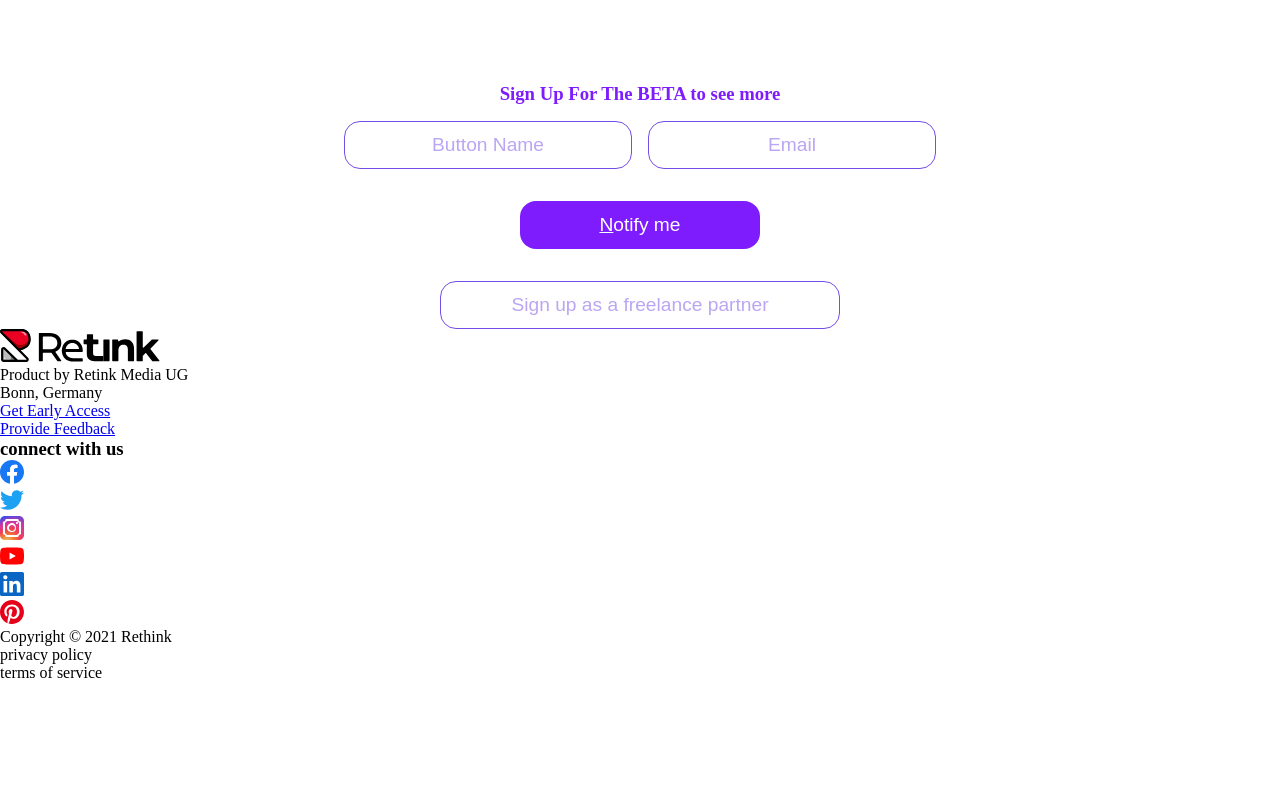
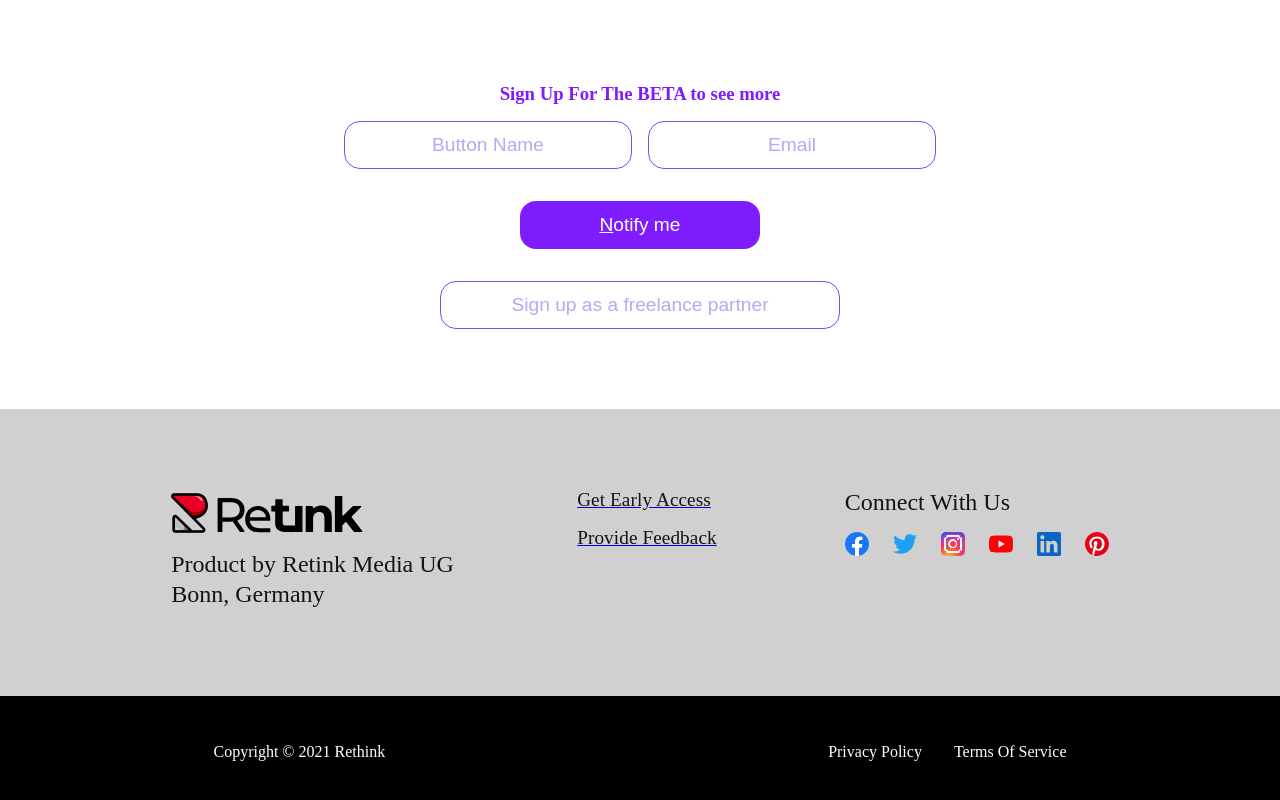
Before and after one commit to Mozibix/rethink_media, a React (Vite) app: page / in a window 1280 px wide. Shown: the part 2841-3641 px from the top of the page. Before the commit the page ends 3523 px from the top, so only its background shows below. Built offline with nearby package versions, Linux system fonts and the light colour scheme.

Commit message:
style: updated footer_sec styles

```diff
--- a/src/styles/custom.scss
+++ b/src/styles/custom.scss
@@ -18,6 +18,10 @@ html {
 button {
   outline: none;
   border: none;
+}
+
+ul {
+  list-style: none;
 }
 
 /* ---------------------------HERO SECTION--------------------------- */
--- a/src/styles/footer.scss
+++ b/src/styles/footer.scss
@@ -0,0 +1,136 @@
+/* --------------------------------------FOOTER SECTION-------------------------------------- */
+footer {
+  background: $footer_bg;
+  margin-top: 5rem;
+  .footer {
+    &_inner {
+      display: grid;
+      place-items: center;
+      align-items: flex-start;
+      gap: 3rem;
+      padding: 2.5rem 1rem;
+      color: $dark_text;
+      font-size: 1.5rem;
+      font-weight: 500;
+      line-height: normal;
+
+      @media screen and (min-width: 992px) {
+        display: flex;
+        justify-content: space-evenly;
+        align-items: flex-start;
+        gap: 2rem;
+        padding: 5rem 2rem;
+      }
+
+      @media screen and (min-width: 1200px) {
+        padding: 5rem;
+      }
+
+      ul {
+        padding: 0;
+        display: grid;
+        gap: 1rem;
+
+        &.special {
+          @include flex_center();
+          flex-wrap: wrap;
+          gap: 1.5rem;
+          margin: 1rem 0;
+        }
+        li {
+          font-weight: 500;
+          font-size: 1.2rem;
+          letter-spacing: 0.1px;
+          line-height: normal;
+          color: $dark_text;
+          cursor: pointer;
+          transition: all 0.4s ease-in-out;
+
+          &:hover {
+            scale: 1.3;
+            color: $secondary;
+          }
+        }
+      }
+    }
+
+    &_left {
+      & > div {
+        img {
+          width: 12rem;
+          height: 3rem;
+        }
+      }
+
+      .logo_text {
+        width: 100%;
+        margin: 0.5rem 0;
+        display: grid;
+        gap: 0.2rem;
+
+        @media screen and (min-width: 1200px) {
+          max-width: 29rem;
+        }
+      }
+    }
+
+    &_right {
+      display: grid;
+      place-items: left;
+      align-items: flex-start;
+      gap: 3rem;
+
+      @media screen and (min-width: 768px) {
+        @include flex_center();
+        align-items: flex-start;
+        gap: 8rem;
+      }
+
+      h3 {
+        text-transform: capitalize;
+        color: $dark_text;
+        font-weight: 400;
+        font-size: 1.5rem;
+        margin-bottom: 0.8rem;
+      }
+    }
+    &_bottom {
+      display: grid;
+      place-items: center;
+      text-transform: capitalize;
+      text-align: center;
+      gap: 1rem;
+      font-weight: 500;
+      font-size: 1rem;
+      line-height: normal;
+      background: $black;
+      color: $white;
+      width: 100%;
+      padding: 2.5rem 0;
+
+      @media screen and (min-width: 400px) {
+        @include flex_center();
+        height: 7rem;
+        justify-content: space-around;
+        gap: 1rem;
+      }
+
+      ul {
+        @include flex_center();
+        gap: 4rem;
+
+        @media screen and (min-width: 400px) {
+          gap: 2rem;
+        }
+
+        li {
+          color: inherit;
+          cursor: pointer;
+          &:hover {
+            color: $secondary;
+          }
+        }
+      }
+    }
+  }
+}
```
